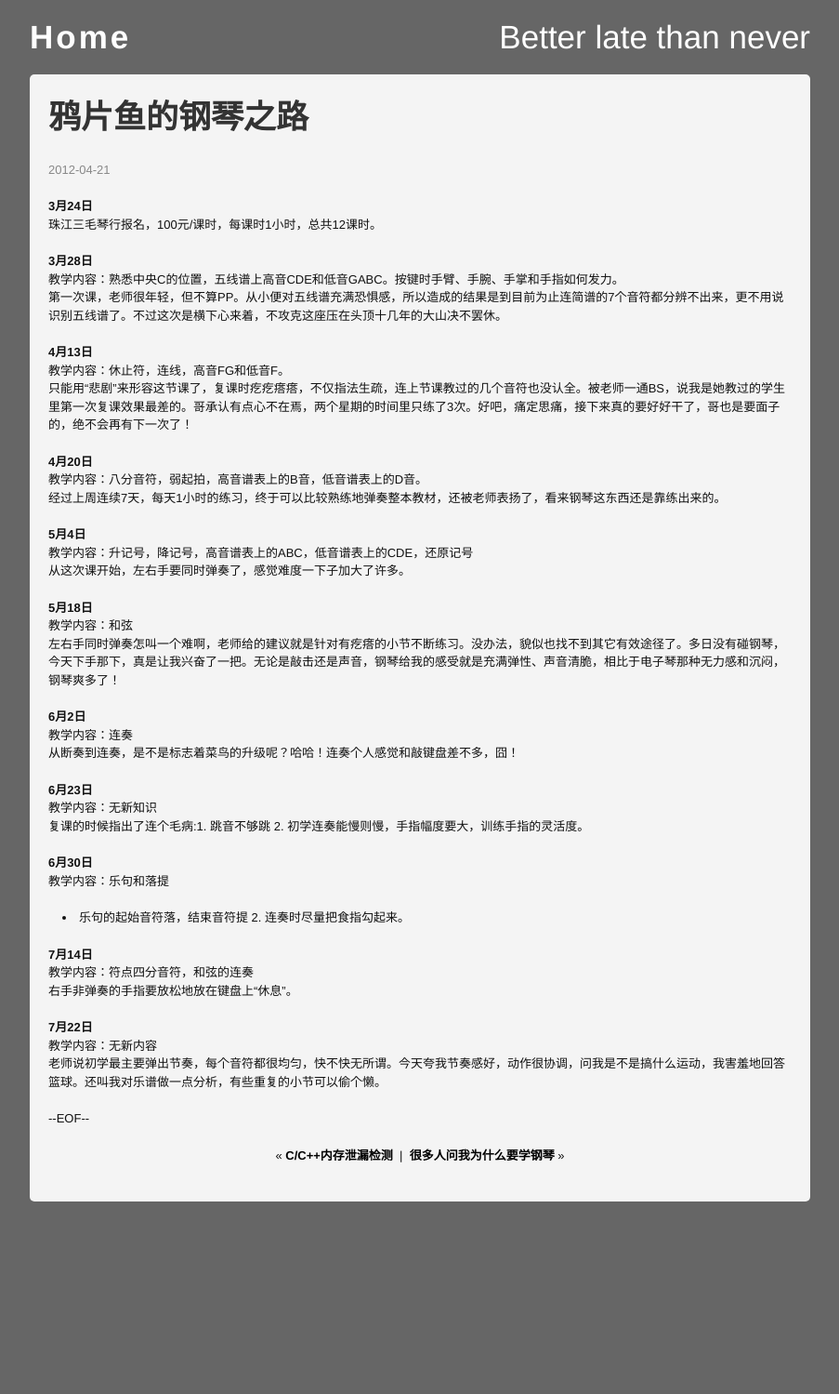
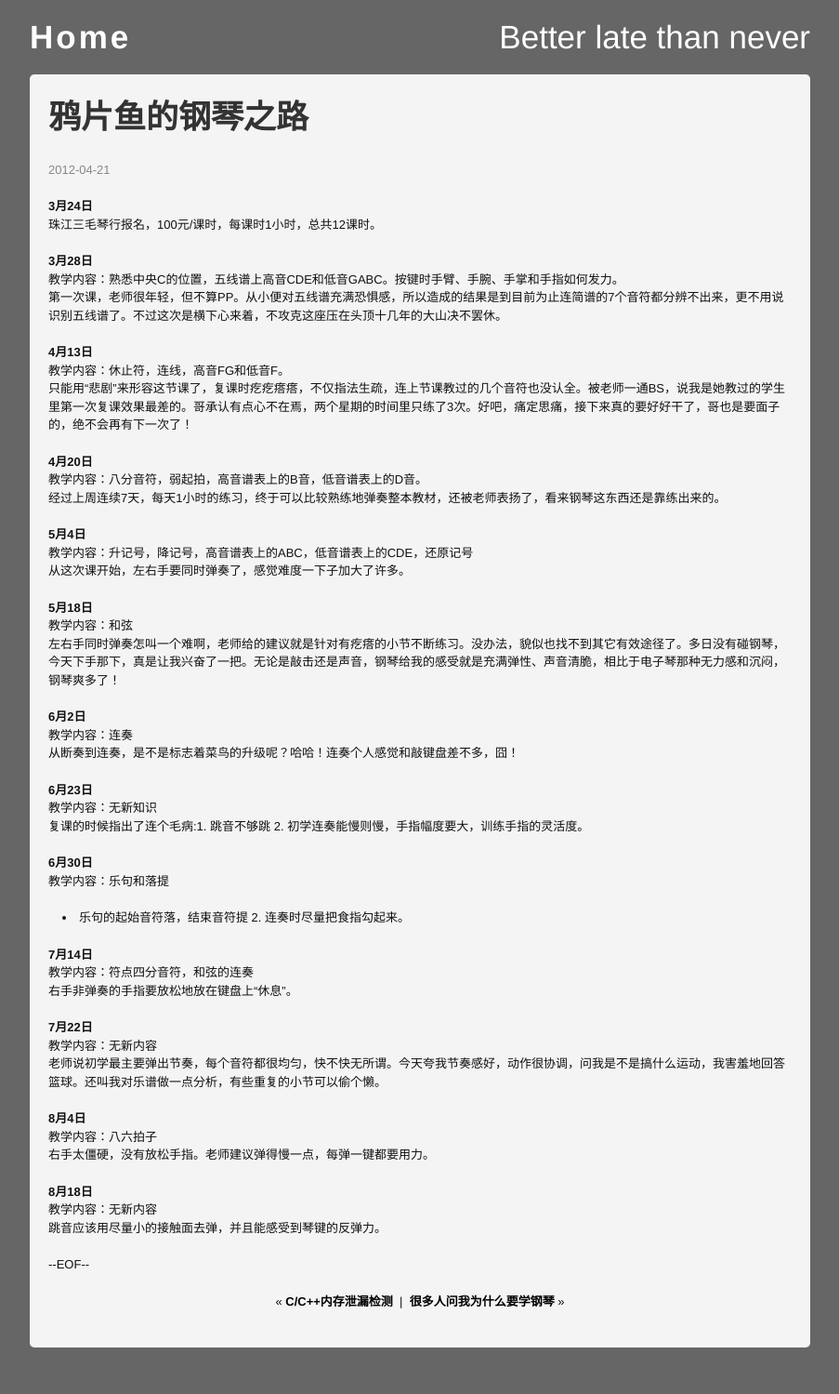
Before and after one commit to jiaguofang/yapianyu.github.com, a Jekyll site: the page built from _posts/life/2012-04-21-a-rookie-s-piano-life.markdown, in a window 1280 px wide. Shown: the whole page at 93% size, without its empty margins (188-1091 px from the left). Built offline with Jekyll 4.4.1, drawn with Linux system fonts in a browser that asks for light colours; nearby versions of some CDN libraries; Markdown is read by kramdown in place of the engine named in the settings; comment, search, counter and statistics services are not loaded; before the commit the page ends 1342 px from its top, so only the background shows below that.

Commit message:
Update _posts/life/2012-04-21-a-rookie-s-piano-life.markdown

```diff
--- a/_posts/life/2012-04-21-a-rookie-s-piano-life.markdown
+++ b/_posts/life/2012-04-21-a-rookie-s-piano-life.markdown
@@ -46,3 +46,11 @@ category: life
 **7月22日**
 教学内容：无新内容
 老师说初学最主要弹出节奏，每个音符都很均匀，快不快无所谓。今天夸我节奏感好，动作很协调，问我是不是搞什么运动，我害羞地回答篮球。还叫我对乐谱做一点分析，有些重复的小节可以偷个懒。
+
+**8月4日**
+教学内容：八六拍子
+右手太僵硬，没有放松手指。老师建议弹得慢一点，每弹一键都要用力。
+
+**8月18日**
+教学内容：无新内容
+跳音应该用尽量小的接触面去弹，并且能感受到琴键的反弹力。
```
